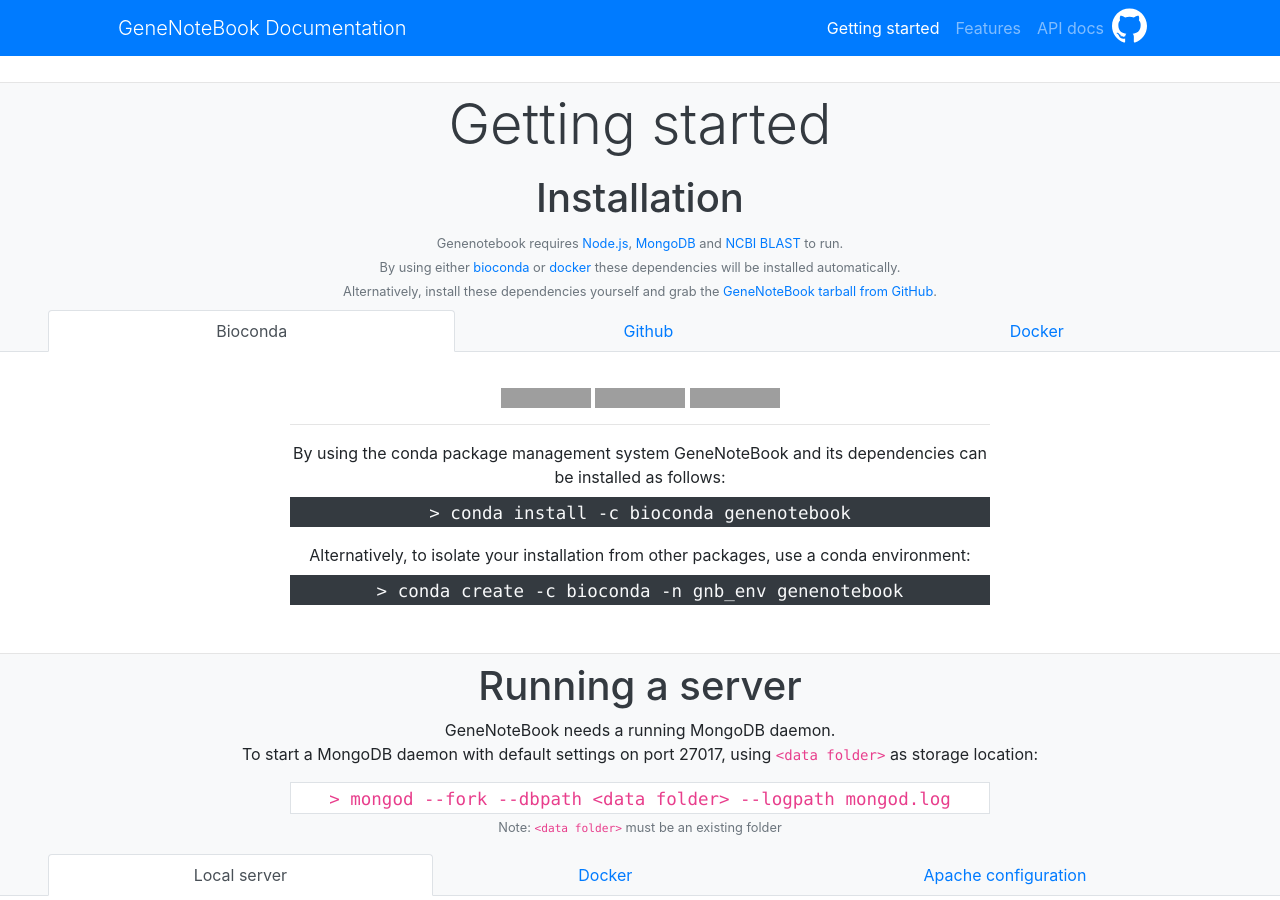
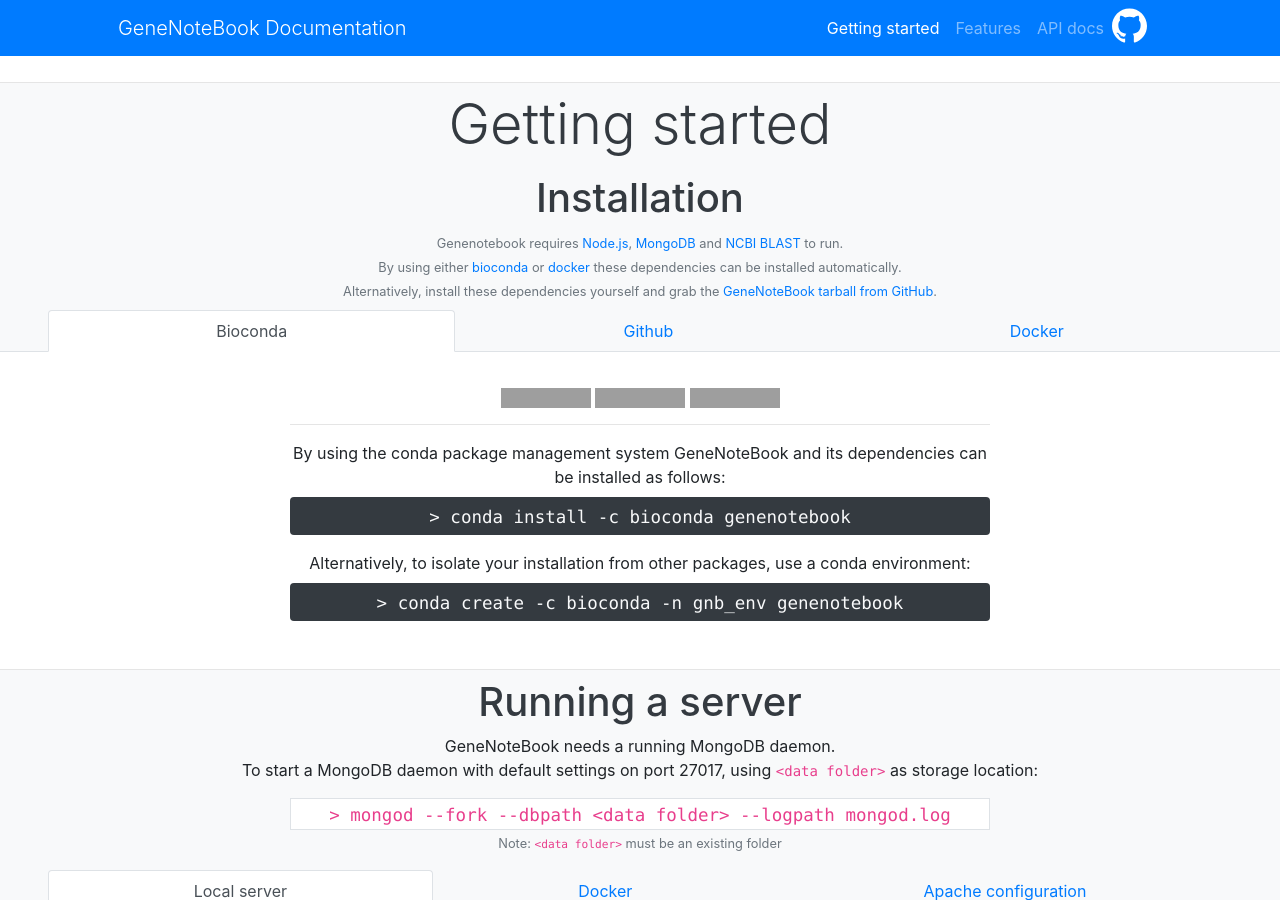
Before and after one commit to genenotebook/genenotebook.github.io, a Jekyll site: the page built from index.md, in a window 1280 px wide and 900 px high, scrolled down 666 px. Built offline with Jekyll 4.4.1, drawn with Linux system fonts in a browser that asks for light colours; some of the changed text lies outside the part shown; grey boxes are pictures that could not be loaded.

Commit message:
formatting, pictures

```diff
--- a/_includes/features.html
+++ b/_includes/features.html
@@ -6,7 +6,7 @@
         <div class='card-body'>
           <h4 class='card-title lead'>Expression levels</h4>
         </div>
-        <img class='card-img-bottom shadow' src='assets/images/expression.png' />
+        <img class='card-img-bottom shadow' src='assets/images/gene_expression.png' />
       </div>
     </div>
     <div class='col-md-3'>
@@ -14,7 +14,7 @@
         <div class='card-body'>
           <h4 class='card-title lead'>Gene models</h4>
         </div>
-        <img class='card-img-bottom shadow' src='assets/images/genemodel.png' />
+        <img class='card-img-bottom shadow' src='assets/images/gene_models.png' />
       </div>
     </div>
     <div class='col-md-3'>
@@ -30,7 +30,7 @@
         <div class='card-body'>
           <h4 class='card-title lead'>Protein domains</h4>
         </div>
-        <img class='card-img-bottom shadow' src='assets/images/protein-domains.png' />
+        <img class='card-img-bottom shadow' src='assets/images/protein_domains.png' />
       </div>
     </div>
   </div>
--- a/_includes/installation.html
+++ b/_includes/installation.html
@@ -2,7 +2,7 @@
   <h1 class='text-dark display-6 pt-2'>Installation</h1>
   <small class="text-justify-center text-muted">
     Genenotebook requires <a href="https://nodejs.org/">Node.js</a>, <a href="https://www.mongodb.com/">MongoDB</a> and <a href="https://blast.ncbi.nlm.nih.gov/Blast.cgi">NCBI BLAST</a> to run. <br/>
-    By using either <a href="https://bioconda.github.io/#using-bioconda">bioconda</a> or <a href="https://docs.docker.com/get-started/">docker</a> these dependencies will be installed automatically. <br/>
+    By using either <a href="https://bioconda.github.io/#using-bioconda">bioconda</a> or <a href="https://docs.docker.com/get-started/">docker</a> these dependencies can be installed automatically. <br/>
     Alternatively, install these dependencies yourself and grab the <a href="https://github.com/genenotebook/genenotebook/releases/">GeneNoteBook tarball from GitHub</a>.
   </small>
   <nav class='pt-2'>
@@ -31,13 +31,13 @@
         <img alt="platforms" src="https://anaconda.org/bioconda/genenotebook/badges/platforms.svg">
         <hr/>
         By using the conda package management system GeneNoteBook and its dependencies can be installed as follows:
-        <blockquote class='blockquote bg-dark mt-2'>
+        <blockquote class='blockquote bg-dark mt-2 py-1 rounded font-weight-light'>
           <code class='text-light'>
             > conda install -c bioconda genenotebook
           </code>
         </blockquote>
         Alternatively, to isolate your installation from other packages, use a conda environment:
-        <blockquote class='blockquote bg-dark mt-2'>
+        <blockquote class='blockquote bg-dark mt-2 py-1 rounded'>
           <code class='text-light'>
             > conda create -c bioconda -n gnb_env genenotebook
           </code>
@@ -47,26 +47,22 @@
     <div class="tab-pane fade  mt-3 pb-3" id="install-github" role="tab-panel"
       aria-labelledby="nav-github-tab">
       <div style='max-width:700px; margin:auto'>
-        If you want to bundle GeneNoteBook from source code, or run a development server, you need Node.js (>= 8.0.0), MongoDB (>= 3.4.0) and NCBI BLAST (>= 2.5.0).
-        <blockquote class='blockquote bg-dark mt-2'>
+        If you want to bundle GeneNoteBook from source code, or run a development server, you need Node.js (>= 8.0.0), MongoDB (>= 3.4.0) and NCBI BLAST (>= 2.5.0). <br/>
+        Clone git repository
+        <blockquote class='blockquote bg-dark mt-2 py-1 rounded'>
           <code class='text-light'>
             > git clone https://github.com/genenotebook/genenotebook
-            <br/>
-            > npm install
           </code>
         </blockquote>
-        To bundle the source code:
-        <blockquote class='blockquote bg-dark mt-2'>
+        Bundle the source code
+        <blockquote class='blockquote bg-dark mt-2 py-1 rounded'>
           <code class='text-light'>
-            > npm run bundle
+            > npm run complete_build
           </code>
         </blockquote>
-        To run a development server:
-        <blockquote class='blockquote bg-dark mt-2'>
-          <code class='text-light'>
-            > npm run dev
-          </code>
-        </blockquote>
+        <small class='text-muted'>
+          To run a development server, first install javascript dependencies with <code>npm install</code style='white-space: nowrap'> and then start a server with <code style='white-space: nowrap'>npm run dev</code>
+        </small>
       </div>
     </div>
     <div class="tab-pane fade" id="install-docker" role="tab-panel"
@@ -75,7 +71,7 @@
         <img alt="docker" src="https://quay.io/repository/biocontainers/genenotebook/status">
         <p>
           The currently available docker image is automatically generated from the bioconda installation
-          <blockquote class='blockquote bg-dark mt-2'>
+          <blockquote class='blockquote bg-dark mt-2 py-1 rounded'>
             <code class='text-light'>
             > docker pull quay.io/biocontainers/genenotebook:0.1.8--h2d50403_0
             </code>
--- a/_includes/introduction.html
+++ b/_includes/introduction.html
@@ -2,8 +2,10 @@
   <div class='bg-light pt-3'>
   	<h1 class='text-dark display-4'>GeneNoteBook</h1>
   	<h2 class='text-muted lead'>A collaborative notebook for comparative genomics</h2>
-    Visit <a href="http://bioinformatics.nl/genenotebook">http://bioinformatics.nl/genenotebook</a> for a GeneNoteBook server running on an example dataset.
-  	<hr />
+    <p>
+      Visit <a href="http://bioinformatics.nl/genenotebook">http://bioinformatics.nl/genenotebook</a> for a GeneNoteBook server running on an example dataset.
+    </p>
+    <hr />
   </div>
 	<img class='img-fluid mb-5 d-block mx-auto shadow border'
 		id="genenotebook-example"
--- a/_includes/loading-data.html
+++ b/_includes/loading-data.html
@@ -36,20 +36,23 @@
       aria-labelledby="nav-genome-tab">
       <div style='max-width:700px; margin:auto'>
         First add the reference genome:
-        <blockquote class='blockquote bg-dark mt-2'>
+        <blockquote class='blockquote bg-dark mt-2 py-1 rounded'>
           <code class='text-light'>
             > genenotebook add genome -u &lt;username&gt; -p &lt;password&gt; <br/>
             -n &lt;genome_name&gt; &lt;genome.fasta&gt;
           </code>
         </blockquote>
         Then add the corresponding genome annotation:
-        <blockquote class='blockquote bg-dark mt-2'>
+        <blockquote class='blockquote bg-dark mt-2 py-1 rounded'>
           <code class='text-light'>
             > genenotebook add annotation -u &lt;username&gt; -p &lt;password&gt; <br/>
             -n &lt;genome_name&gt; &lt;annotation.gff3&gt;
           </code>
         </blockquote>
-        <small class='text-muted'>To enable the BLAST search for the added annotation, browse to the admin settings and navigate to <i>'Genomes' --> 'Edit' --> 'Make Blast DB'.</i></small>
+        <small class='text-muted'>
+          To enable the BLAST search for the added annotation, browse to the admin settings and navigate to <br/>
+          <i>Genomes &rarr; Edit &rarr; Make Blast DB</i>
+        </small>
       </div>
     </div>
 
@@ -57,7 +60,7 @@
       aria-labelledby="nav-interproscan-tab">
       <div style='max-width:700px; margin:auto'>
         Adding InterProScan results:
-        <blockquote class='blockquote bg-dark mt-2'>
+        <blockquote class='blockquote bg-dark mt-2 py-1 rounded'>
           <code class='text-light'>
           > genenotebook add interproscan -u &lt;username&gt; -p &lt;password&gt; <br/>
           &lt;InterProScan gff3 output file&gt;
@@ -70,7 +73,7 @@
       aria-labelledby="nav-orthogroups-tab">
       <div style='max-width:700px; margin:auto'>
         Adding OrthoFinder results:
-        <blockquote class='blockquote bg-dark mt-2'>
+        <blockquote class='blockquote bg-dark mt-2 py-1 rounded'>
           <code class='text-light'>
             > genenotebook add orthogroups -u &lt;username&gt; -p &lt;password&gt; <br/>
               &lt;OrthoFinder results folder&gt;
@@ -83,7 +86,7 @@
       aria-labelledby="nav-gene-expression-tab">
       <div style='max-width:700px; margin:auto'>
         Adding gene expression quantification (kallisto results):
-        <blockquote class='blockquote bg-dark mt-2'>
+        <blockquote class='blockquote bg-dark mt-2 py-1 rounded'>
           <code class='text-light'>
             genenotebook add transcriptome -u &lt;username&gt; -p &lt;password&gt; <br/>
             &lt;Kallisto abundance.tsv file&gt;
--- a/_includes/running-a-server.html
+++ b/_includes/running-a-server.html
@@ -34,13 +34,13 @@
       aria-labelledby="nav-local-server-tab">
       <div style='max-width:700px; margin:auto'>
         To run a GeneNoteBook server with default settings:
-        <blockquote class='blockquote bg-dark mt-2 rounded'>
+        <blockquote class='blockquote bg-dark mt-2 py-1 rounded'>
           <code class='text-light'>
             > genenotebook run
           </code>
         </blockquote>
         Alternatively, to run GeneNoteBook in the background:
-        <blockquote class='blockquote bg-dark mt-2 rounded'>
+        <blockquote class='blockquote bg-dark mt-2 py-1 rounded'>
           <code class='text-light'>
             > genenotebook run 2>&1 genenotebook.log &
           </code>
@@ -57,7 +57,7 @@
       aria-labelledby="nav-docker-tab">
       <div style='max-width:700px; margin:auto'>
         Running GeneNoteBook from the Docker container is similar to running a default installation:
-        <blockquote class='blockquote bg-dark mt-2 rounded'>
+        <blockquote class='blockquote bg-dark mt-2 py-1 rounded'>
           <code class='text-light'>
           > docker container run quay.io/biocontainers/genenotebook:0.1.8--h2d50403_0 genenotebook run
           </code>
@@ -69,7 +69,7 @@
       aria-labelledby="nav-apache-tab">
       <div style='max-width:700px; margin:auto'>
         To expose a running GeneNoteBook server to the web, the following apache configuration can be used.
-        <blockquote class='blockquote bg-dark mt-2 rounded'>
+        <blockquote class='blockquote bg-dark mt-2 py-1 rounded'>
           <code class='text-light'>
             [ APACHE CONFIG COMING SOON ]
           </code>
```
Also changed, not shown: Gemfile.lock.
